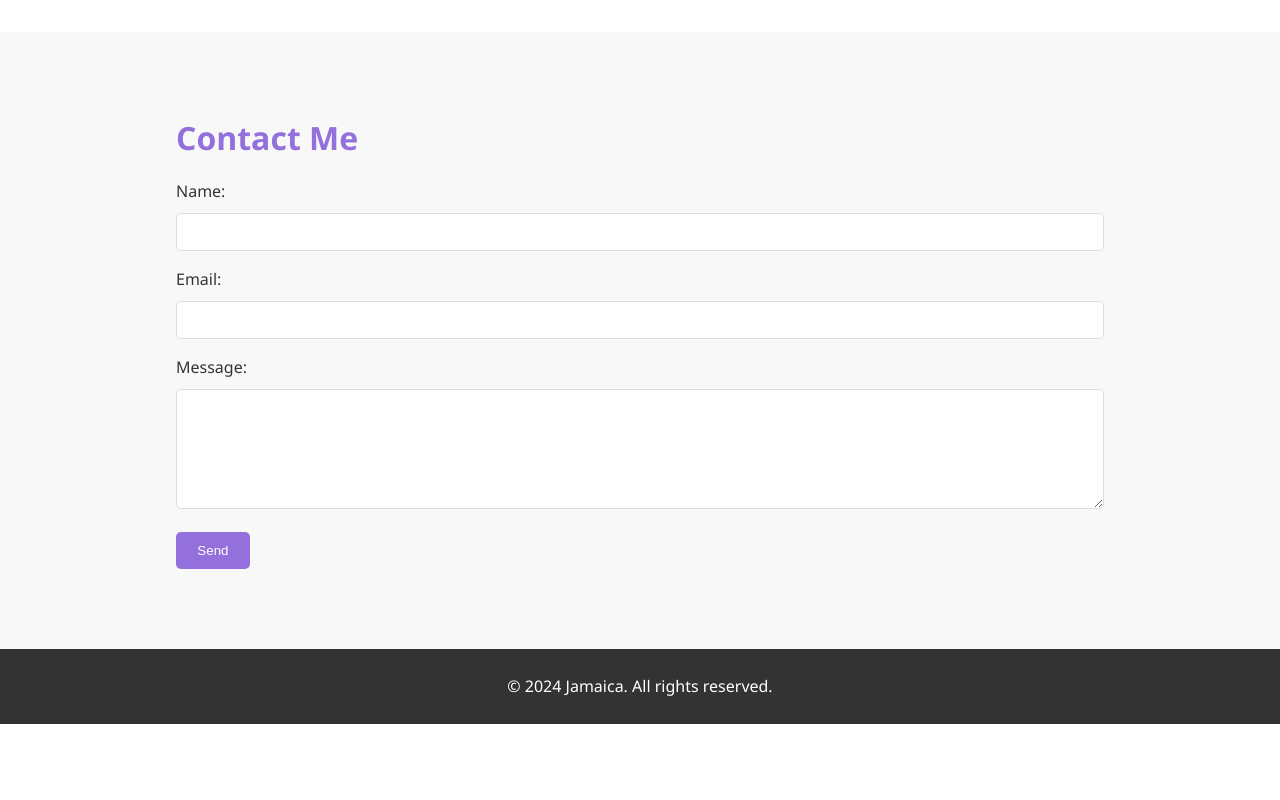
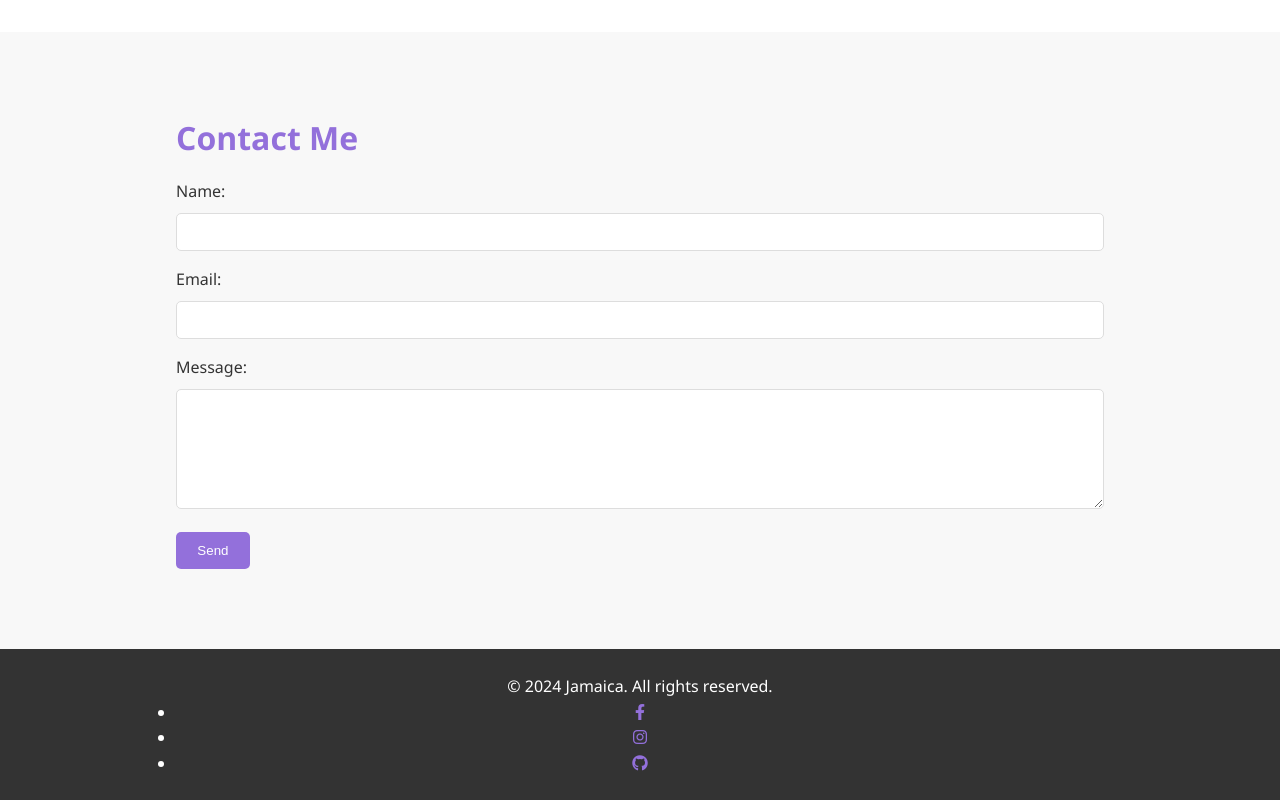
Before and after one commit to jameycaaa/portfolio-website, a plain HTML site: page index.html in a window 1280 px wide. Shown: the part 4129-4929 px from the top of the page. Before the commit the page ends 4853 px from the top, so only its background shows below. Drawn offline with Linux system fonts and the light colour scheme.

Commit message:
Update index.html

```diff
--- a/index.html
+++ b/index.html
@@ -195,7 +195,15 @@
 
   <footer>
     <div class="container">
-      <p>&copy; 2024 Jamaica. All rights reserved.</p>
+      <div class="footer-content">
+        <p>&copy; 2024 Jamaica. All rights reserved.</p>
+        <ul class="social-links">
+          <li><a href="https://www.facebook.com/jamaica.loria.1" target="_blank"><i class="fab fa-facebook-f"></i></a>
+          </li>
+          <li><a href="https://www.instagram.com/maicachxcck/" target="_blank"><i class="fab fa-instagram"></i></a></li>
+          <li><a href="https://github.com/jameycaaa" target="_blank"><i class="fab fa-github"></i></a></li>
+        </ul>
+      </div>
     </div>
   </footer>
 
```
